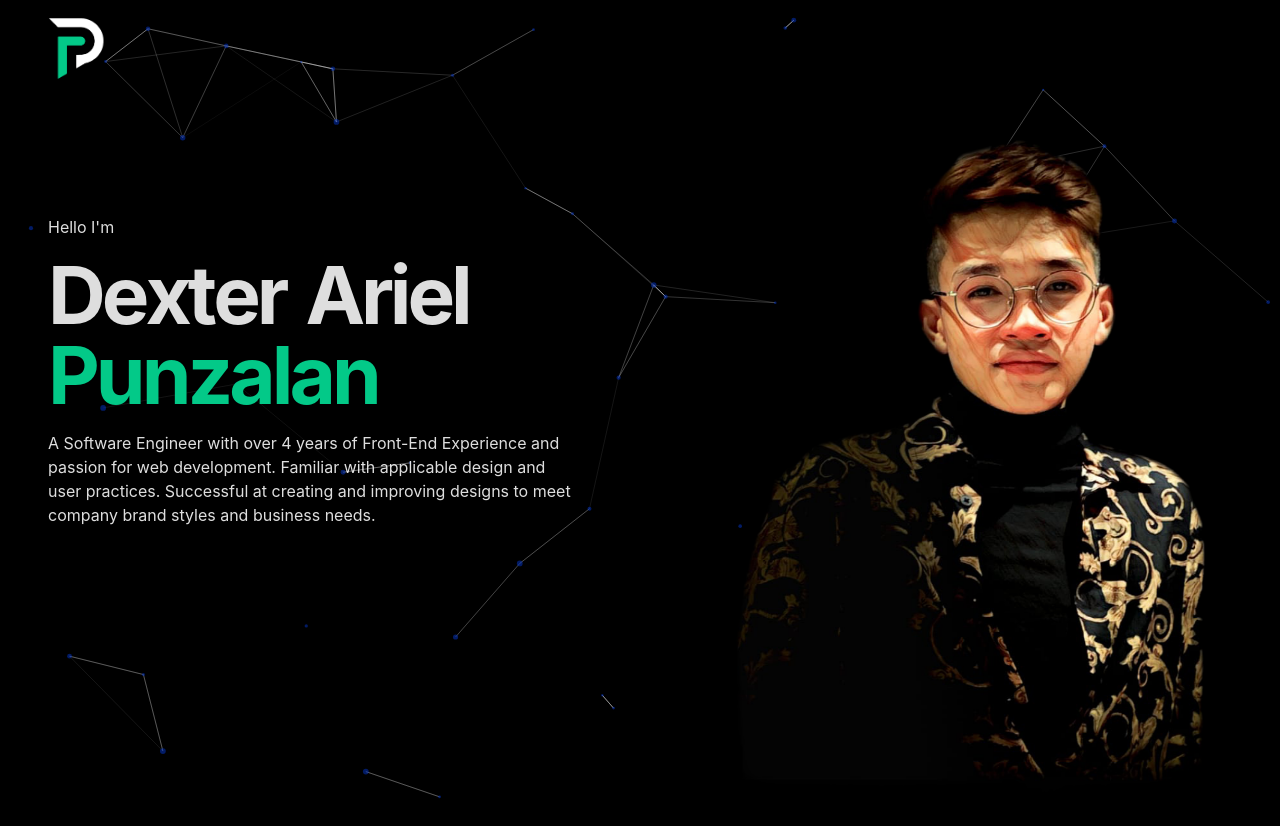
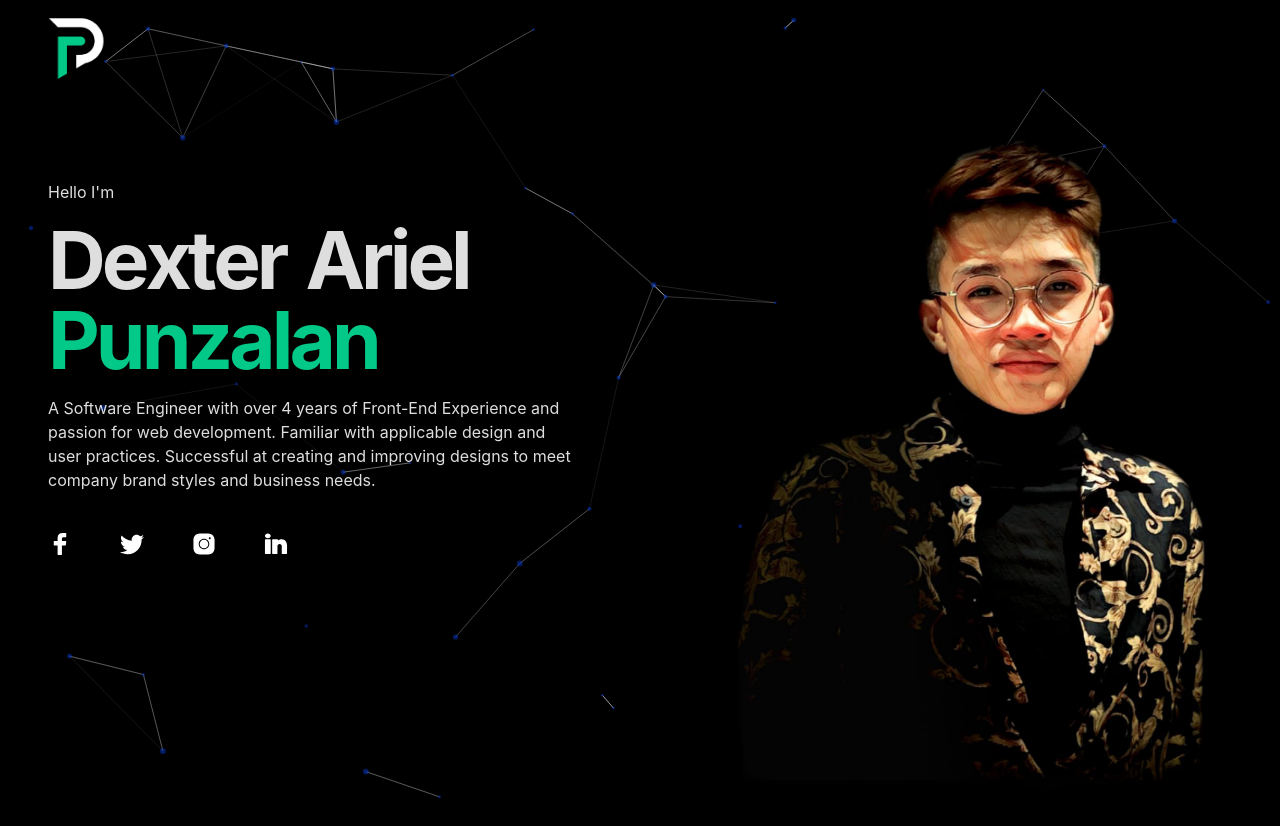
Before and after one commit to dapunzalan/dapunzalan.github.io, a React (Vite) app: page / in a window 1280 px wide. Built offline with nearby package versions, Linux system fonts and the light colour scheme.

Commit message:
added social medias

```diff
--- a/src/components/AnimateTitle/index.tsx
+++ b/src/components/AnimateTitle/index.tsx
@@ -6,7 +6,6 @@ import { useInView } from 'react-intersection-observer';
 const Title = styled.h2`
   font-size: 4.5rem;
   line-height: 1;
-  margin: 16px 0;
 
   @media (min-width: 1200px) {
     font-size: 5rem;
--- a/src/components/Header/index.module.scss
+++ b/src/components/Header/index.module.scss
@@ -37,8 +37,8 @@
     display: none;
 
     & > svg {
-      width: 48px;
-      height: 48px;
+      width: 32px;
+      height: 32px;
     }
   }
 }
--- a/src/components/Header/index.tsx
+++ b/src/components/Header/index.tsx
@@ -9,7 +9,7 @@ const Nav = styled.nav`
   background-color: #000000;
   display: flex;
   flex-direction: column;
-  font-size: 2rem;
+  font-size: 1.5rem;
   font-weight: 500;
   height: 100vh;
   left: 0;
--- /dev/null
+++ b/src/components/Icons/index.tsx
@@ -0,0 +1,31 @@
+export const Facebook = ({ color }: {color?: `#${string}`}) => {
+  return (
+    <svg xmlns="http://www.w3.org/2000/svg" x="0px" y="0px" viewBox="0 0 50 50">
+      <path d="M32,11h5c0.552,0,1-0.448,1-1V3.263c0-0.524-0.403-0.96-0.925-0.997C35.484,2.153,32.376,2,30.141,2C24,2,20,5.68,20,12.368 V19h-7c-0.552,0-1,0.448-1,1v7c0,0.552,0.448,1,1,1h7v19c0,0.552,0.448,1,1,1h7c0.552,0,1-0.448,1-1V28h7.222 c0.51,0,0.938-0.383,0.994-0.89l0.778-7C38.06,19.518,37.596,19,37,19h-8v-5C29,12.343,30.343,11,32,11z" fill={color}></path>
+    </svg>
+  )
+}
+
+export const Twitter = ({ color }: {color?: `#${string}`}) => {
+  return (
+    <svg xmlns="http://www.w3.org/2000/svg" x="0px" y="0px" viewBox="0 0 50 50">
+      <path d="M 50.0625 10.4375 C 48.214844 11.257813 46.234375 11.808594 44.152344 12.058594 C 46.277344 10.785156 47.910156 8.769531 48.675781 6.371094 C 46.691406 7.546875 44.484375 8.402344 42.144531 8.863281 C 40.269531 6.863281 37.597656 5.617188 34.640625 5.617188 C 28.960938 5.617188 24.355469 10.21875 24.355469 15.898438 C 24.355469 16.703125 24.449219 17.488281 24.625 18.242188 C 16.078125 17.8125 8.503906 13.71875 3.429688 7.496094 C 2.542969 9.019531 2.039063 10.785156 2.039063 12.667969 C 2.039063 16.234375 3.851563 19.382813 6.613281 21.230469 C 4.925781 21.175781 3.339844 20.710938 1.953125 19.941406 C 1.953125 19.984375 1.953125 20.027344 1.953125 20.070313 C 1.953125 25.054688 5.5 29.207031 10.199219 30.15625 C 9.339844 30.390625 8.429688 30.515625 7.492188 30.515625 C 6.828125 30.515625 6.183594 30.453125 5.554688 30.328125 C 6.867188 34.410156 10.664063 37.390625 15.160156 37.472656 C 11.644531 40.230469 7.210938 41.871094 2.390625 41.871094 C 1.558594 41.871094 0.742188 41.824219 -0.0585938 41.726563 C 4.488281 44.648438 9.894531 46.347656 15.703125 46.347656 C 34.617188 46.347656 44.960938 30.679688 44.960938 17.09375 C 44.960938 16.648438 44.949219 16.199219 44.933594 15.761719 C 46.941406 14.3125 48.683594 12.5 50.0625 10.4375 Z" fill={color}></path>
+    </svg>
+  )
+}
+
+export const Instagram = ({ color }: {color?: `#${string}`}) => {
+  return (
+    <svg xmlns="http://www.w3.org/2000/svg" x="0px" y="0px" viewBox="0 0 50 50">
+      <path d="M 16 3 C 8.83 3 3 8.83 3 16 L 3 34 C 3 41.17 8.83 47 16 47 L 34 47 C 41.17 47 47 41.17 47 34 L 47 16 C 47 8.83 41.17 3 34 3 L 16 3 z M 37 11 C 38.1 11 39 11.9 39 13 C 39 14.1 38.1 15 37 15 C 35.9 15 35 14.1 35 13 C 35 11.9 35.9 11 37 11 z M 25 14 C 31.07 14 36 18.93 36 25 C 36 31.07 31.07 36 25 36 C 18.93 36 14 31.07 14 25 C 14 18.93 18.93 14 25 14 z M 25 16 C 20.04 16 16 20.04 16 25 C 16 29.96 20.04 34 25 34 C 29.96 34 34 29.96 34 25 C 34 20.04 29.96 16 25 16 z" fill={color}></path>
+    </svg>
+  )
+}
+
+export const LinkedIn = ({ color }: {color?: `#${string}`}) => {
+  return (
+    <svg xmlns="http://www.w3.org/2000/svg" x="0px" y="0px" viewBox="0 0 50 50">
+      <path d="M 8 3.0097656 C 4.53 3.0097656 2.0097656 5.0892187 2.0097656 7.9492188 C 2.0097656 10.819219 4.59 12.990234 8 12.990234 C 11.47 12.990234 13.990234 10.870625 13.990234 7.890625 C 13.830234 5.020625 11.36 3.0097656 8 3.0097656 z M 3 15 C 2.45 15 2 15.45 2 16 L 2 45 C 2 45.55 2.45 46 3 46 L 13 46 C 13.55 46 14 45.55 14 45 L 14 16 C 14 15.45 13.55 15 13 15 L 3 15 z M 18 15 C 17.45 15 17 15.45 17 16 L 17 45 C 17 45.55 17.45 46 18 46 L 27 46 C 27.552 46 28 45.552 28 45 L 28 30 L 28 29.75 L 28 29.5 C 28 27.13 29.820625 25.199531 32.140625 25.019531 C 32.260625 24.999531 32.38 25 32.5 25 C 32.62 25 32.739375 24.999531 32.859375 25.019531 C 35.179375 25.199531 37 27.13 37 29.5 L 37 45 C 37 45.552 37.448 46 38 46 L 47 46 C 47.55 46 48 45.55 48 45 L 48 28 C 48 21.53 44.529063 15 36.789062 15 C 33.269062 15 30.61 16.360234 29 17.490234 L 29 16 C 29 15.45 28.55 15 28 15 L 18 15 z" fill={color}></path>
+    </svg>
+  )
+}
--- a/src/sections/introduction/index.module.scss
+++ b/src/sections/introduction/index.module.scss
@@ -11,6 +11,12 @@
     height: 506px;
     display: flex;
     align-items: center;
+
+    & > div {
+      display: inherit;
+      flex-direction: column;
+      gap: 16px;
+    }
   }
 
   &__profile {
--- a/src/sections/introduction/index.tsx
+++ b/src/sections/introduction/index.tsx
@@ -3,12 +3,9 @@ import AnimateTitle from '../../components/AnimateTitle'
 import styled from 'styled-components'
 import styles from './index.module.scss'
 import useAnimateIn from '../../hooks/useAnimateIn'
+import { Facebook, Instagram, LinkedIn, Twitter } from '../../components/Icons'
 
 const Wrapper = styled.div<{delay: string}>`
-  & > p {
-    font-size: 1rem;
-  }
-
   @keyframes appear {
     from {
       opacity: 0;
@@ -29,6 +26,34 @@ const Description = styled(motion.p)`
   max-width: 34rem;
 `;
 
+const SocialMedia = styled.div`
+  margin-top: 24px;
+  display: flex;
+  justify-content: flex-start;
+  gap: 48px;
+  align-items: center;
+
+  & > a > svg {
+    width: 24px;
+    height: 24px;
+  }
+
+  @media screen and (max-width: 600px) {
+    justify-content: center;
+  }
+`
+
+const Item = styled.a`
+  position: relative;
+  -webkit-tap-highlight-color: rgba(0,0,0,0);
+  -webkit-tap-highlight-color: transparent;
+  transition: all 0.3s;
+
+  &:hover {
+    transform: scale(1.2);
+  }
+`;
+
 const Introduction = () => {
   // Intro animation
   const {
@@ -45,7 +70,14 @@ const Introduction = () => {
       <div className={styles.introduction__info}>
         <div>
           <Wrapper delay="0.6s">
-            <p>Hello I'm</p>
+            <Description
+              ref={introRef}
+              initial="hidden"
+              animate={introCtrls}
+              variants={introVars}
+              >
+              Hello I'm
+            </Description>
           </Wrapper>
           <Wrapper delay="0.7s">
             <AnimateTitle title="Dexter Ariel Punzalan" />
@@ -62,9 +94,41 @@ const Introduction = () => {
               company brand styles and business needs.
             </Description>
           </Wrapper>
+          <Wrapper delay="1.4s">
+            <SocialMedia>
+              <Item
+                href="https://www.facebook.com/dexteridiculous"
+                rel="noopener noreferrer"
+                target="_blank"
+              >
+                <Facebook color="#FFFFFF" />
+              </Item>
+              <Item
+                href="https://twitter.com/dexteridiculous"
+                rel="noopener noreferrer"
+                target="_blank"
+              >
+                <Twitter color="#FFFFFF" />
+              </Item>
+              <Item
+                href="https://www.instagram.com/_dexyzzz"
+                rel="noopener noreferrer"
+                target="_blank"
+              >
+                <Instagram color="#FFFFFF" />
+              </Item>
+              <Item
+                href="https://www.linkedin.com/in/dapunzalan/"
+                rel="noopener noreferrer"
+                target="_blank"
+              >
+                <LinkedIn color="#FFFFFF" />
+              </Item>
+            </SocialMedia>
+          </Wrapper>
         </div>
       </div>
-      <Wrapper delay="0.9s">
+      <Wrapper delay="1.5s">
         <div className={styles.introduction__profile}>
           <img src="/images/profile-black.png" alt="profile" />
         </div>
```
